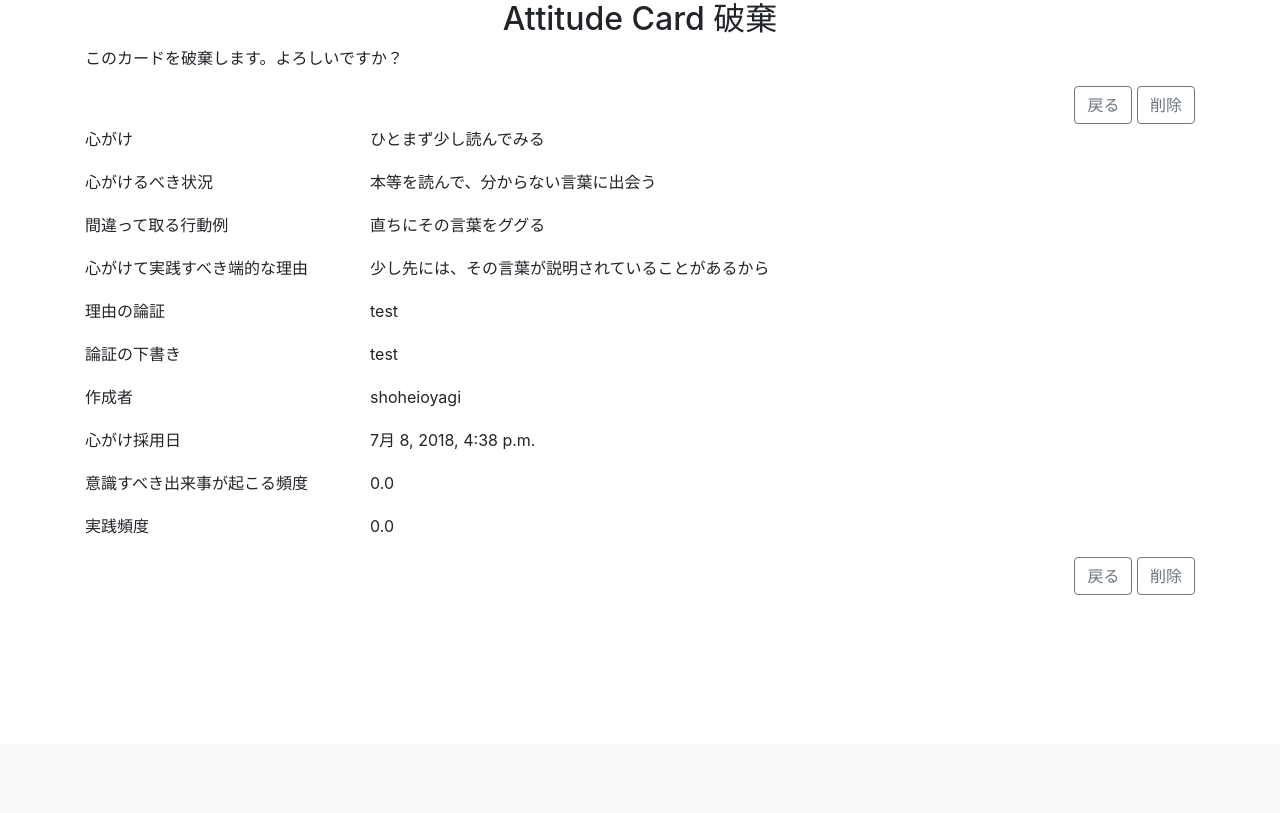
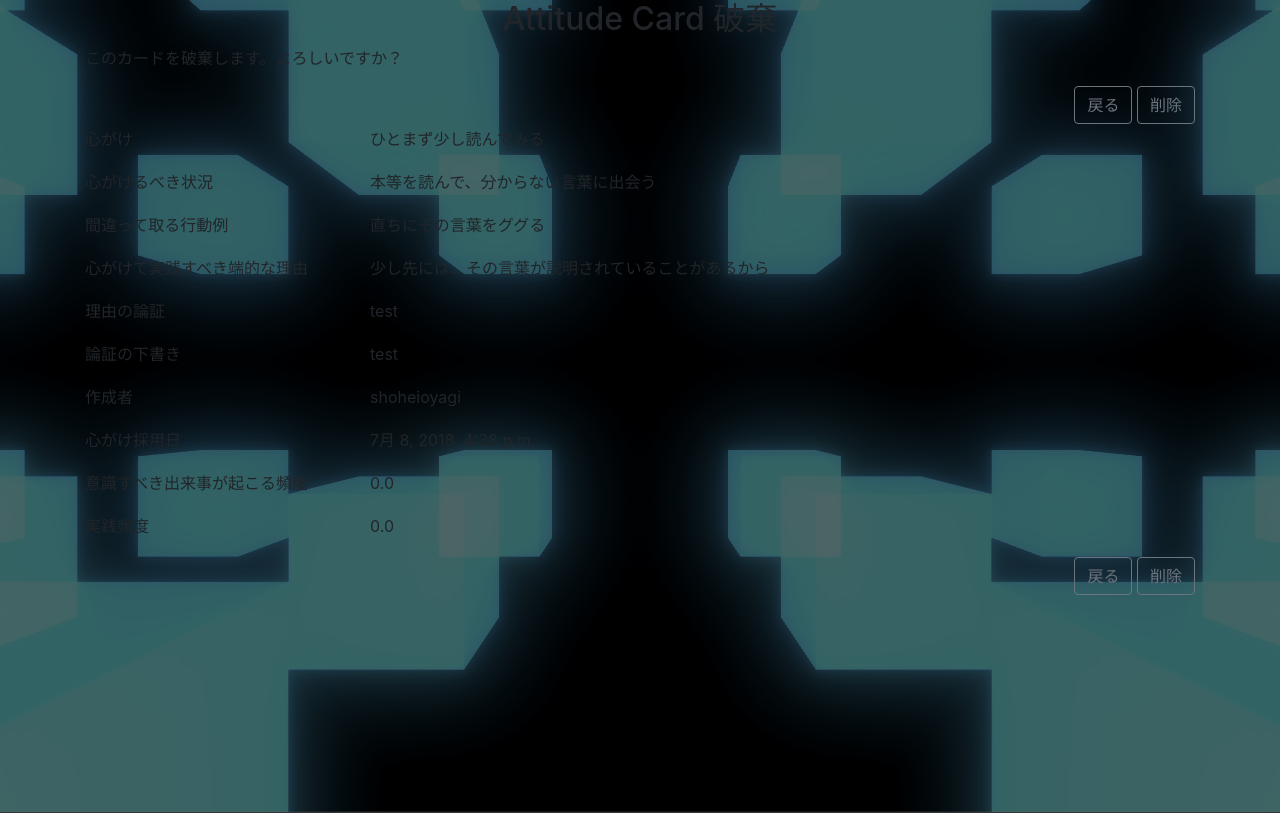
Before and after one commit to ShoheShohe/Adviser, a Django app: page /delete/1/ in a window 1280 px wide. Shown: the part 56-869 px from the top of the page. Before the commit the page ends 651 px from the top, so only its background shows below. Run offline with Django 3.2, Linux system fonts and the light colour scheme; a user stored in the database is signed in; data comes from the database, SQL or seed files in the repository; some libraries are stand-ins or nearby versions.

Commit message:
set IIIscreen at css

```diff
--- a/Adviser/static/Adviser/css/Adviser.css
+++ b/Adviser/static/Adviser/css/Adviser.css
@@ -2,3 +2,15 @@
     margin-top:3px;
     margin-bottom:3px;
 }
+
+.background {
+	background-image: url(../images/IIIscreen.png);
+	background-size: cover;
+	background-position: center;
+	height: 813px;
+}
+
+.screen {
+	background-color: rgba(0,0,0,0.6);
+	height: 813px;
+}
--- a/Adviser/templates/Adviser/_base.html
+++ b/Adviser/templates/Adviser/_base.html
@@ -10,7 +10,6 @@
         crossorigin="anonymous">
     <link href="{% static 'Adviser/css/Adviser.css' %}" rel="stylesheet">
 </head>
-<body>
 <header>
     <nav class="navbar navbar-expand-lg navbar-light bg-light">
         <a class="navbar-brand" href="#">Adviser</a>
@@ -32,6 +31,8 @@
         <!-- /.navbar-collapse -->
     </nav>
 </header>
+<div class="background">
+    <div class="screen">
         {% block content %}
         {% endblock %}
 
@@ -40,6 +41,7 @@
             crossorigin="anonymous"></script>
         <script src="https://maxcdn.bootstrapcdn.com/bootstrap/4.0.0/js/bootstrap.min.js"></script>
         <script src="{% static 'Adviser/js/Adviser.js' %}"></script>
-
+    </div>
+</div>
 </body>
 </html>
```
Also changed, not shown: Adviser/static/Adviser/images/IIIscreen.png (added). Lines whose indentation alone changed are shown as unchanged.
